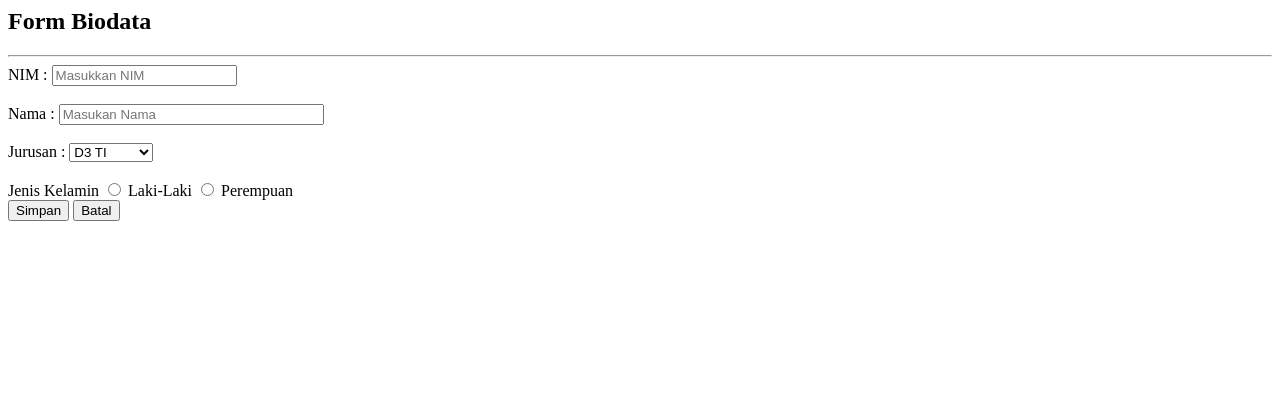
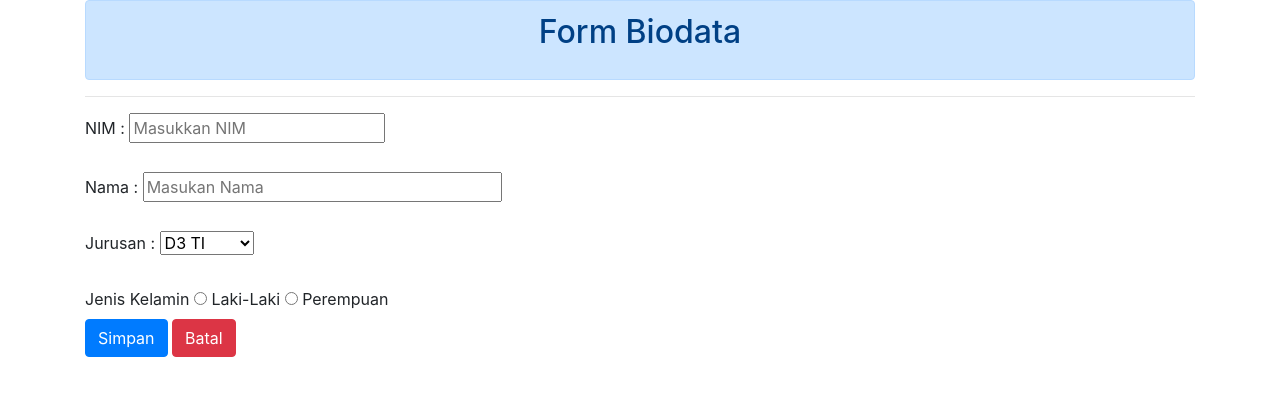
Before and after one commit to BaiqHusnul/1810530221-web-dasar-2020, a plain HTML site: page form.html in a window 1280 px wide. Drawn offline with Linux system fonts and the light colour scheme.

Commit message:
penambahan bootstrap

```diff
--- a/form.html
+++ b/form.html
@@ -1,12 +1,17 @@
 <html>
 <head>
 	<title>Form</title>
+
+	<link rel="stylesheet" href="assets/css/bootstrap.css">
+
 </head>
 <body>
-	<h2>Form Biodata</h2>
+	<div class="container">
+	<h2 class="alert alert-primary"><p align="center">Form Biodata</p></h2>
 	<hr>
 
-	<form>
+	<form method="post" action="#">
+
 		<label>NIM :</label>
 		<input type="text" name="txtnim" size="20" maxlength="15" placeholder="Masukkan NIM">
 		<br>
@@ -27,10 +32,11 @@
 		<input type="radio" value="P" name="rbjk"> Perempuan
 		<br>
 
-		<input type="submit" value="Simpan">
-		<input type="reset" value="Batal">
+		<input class="btn btn-primary" type="submit" value="Simpan">
+		<input class="btn btn-danger" type="reset" value="Batal">
 
 	</form>
 
+	</div>
 </body>
 </html>
```
